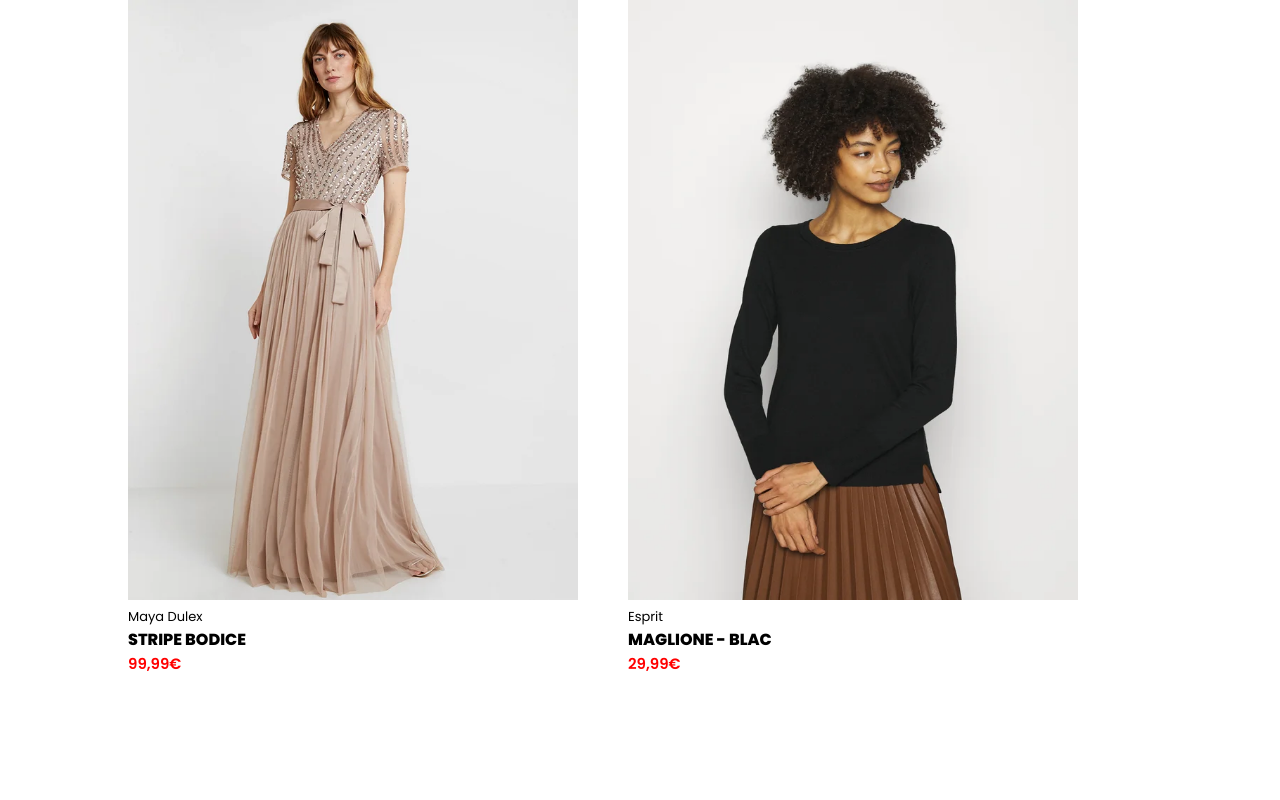
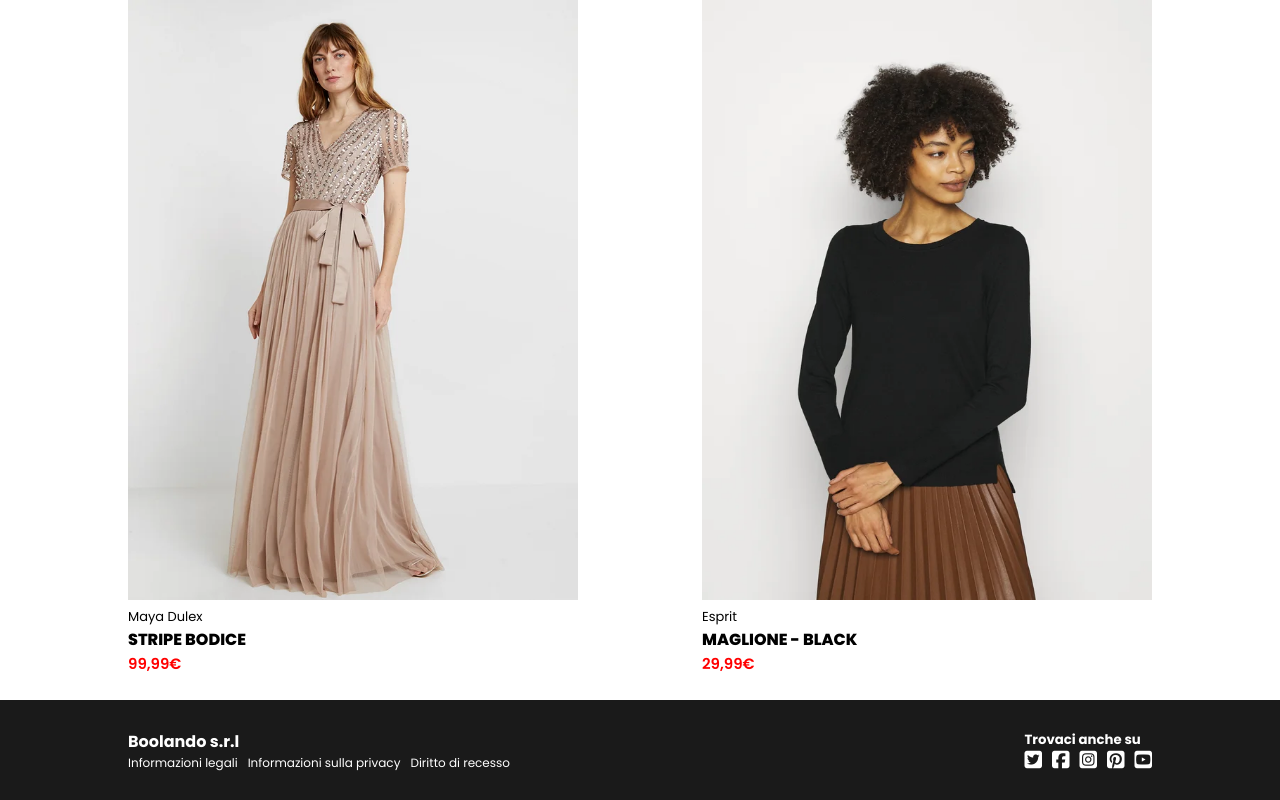
Before and after one commit to AndreaGhidara/html-css-boolando, a plain HTML site: page index.html in a window 1280 px wide. Shown: the part 1520-2320 px from the top of the page. Before the commit the page ends 2195 px from the top, so only its background shows below. Drawn offline with Linux system fonts and the light colour scheme.

Commit message:
add footer

```diff
--- a/assets/css/style.css
+++ b/assets/css/style.css
@@ -10,12 +10,16 @@
 
 main{
     width: 80%;
-    margin: 0px auto;
+    margin: 50px auto;
     margin-top: 120px;
 }
 
 ul{
     list-style: none;
+}
+
+a{
+    text-decoration: none;
 }
 
 .ps-relative{
@@ -35,7 +39,9 @@ ul{
 /*************************
         Color
 *************************/
+.cl-white{color: white;}
 .bg-orange{background-color: #ff6900;}
+.bg-black{background-color: #1a1a1a;}
 
 /*************************
         flex
@@ -49,13 +55,23 @@ ul{
     align-items: center;
 }
 
+.spaceBtw{
+    justify-content: space-between;
+}
+
 .wrap{
     flex-wrap: wrap;
 }
 
-.gap{
+.gap50{
     gap: 50px;
 }
+
+.gap10{
+    gap: 10px;
+}
+
+
 
 /*************************
         Header
@@ -87,7 +103,6 @@ div.socialMenu i{
 /*************************
         Main
 *************************/
-
 
 /* card */
 .cardBox{
@@ -124,3 +139,23 @@ div.socialMenu i{
 .newPrice{
     color: red;
 }
+
+/*************************
+        Footer
+*************************/
+
+.containerFt{
+    width: 80%;
+    height: 100px;
+    margin: auto;
+}
+
+div.infoFt ul li {
+    color: white;
+    font-size: 12px;
+}
+
+div.socialFt p i{
+    font-size: 20px;
+
+}
--- a/index.html
+++ b/index.html
@@ -34,7 +34,7 @@
     </header>
 
     <main>
-        <div class="box flex wrap gap">
+        <div class="box flex wrap gap50 spaceBtw">
             <div class="cardBox">
                 <div class="cardTop">
                     <img class="cardImg" src="./assets/img/1.webp" alt="foto modello">
@@ -105,7 +105,7 @@
                 </div>
                 <div>
                     <h3 class="brand">Esprit</h3>
-                    <p class="model">Maglione - blac</p>
+                    <p class="model">Maglione - black</p>
                     <p class="price">
                         <span class="newPrice">29,99&euro;</span>
                     </p>
@@ -114,8 +114,31 @@
         </div>
     </main>
 
-    <footer>
-
+    <footer class="bg-black">
+        <div class="containerFt centerFlex bg-black cl-white flex spaceBtw">
+            <section>
+                <div class="infoFt">
+                    <h4 class="titleInfo">Boolando s.r.l</h4>
+                    <ul class="flex gap10">
+                        <a href="#"><li>Informazioni legali</li></a>
+                        <a href="#"><li>Informazioni sulla privacy</li></a>
+                        <a href="#"><li>Diritto di recesso</li></a>
+                    </ul>
+                </div>
+            </section>
+            <section>
+                <div class="socialFt">
+                    <h5 class="titleSocial">Trovaci anche su</h5>
+                    <p class="textSocial flex gap10">
+                        <i class="fa-brands fa-square-twitter"></i>
+                        <i class="fa-brands fa-square-facebook"></i>
+                        <i class="fa-brands fa-square-instagram"></i>
+                        <i class="fa-brands fa-square-pinterest"></i>
+                        <i class="fa-brands fa-square-youtube"></i>
+                    </p>
+                </div>
+            </section>
+        </div>
     </footer>
 </body>
 </html>
```
